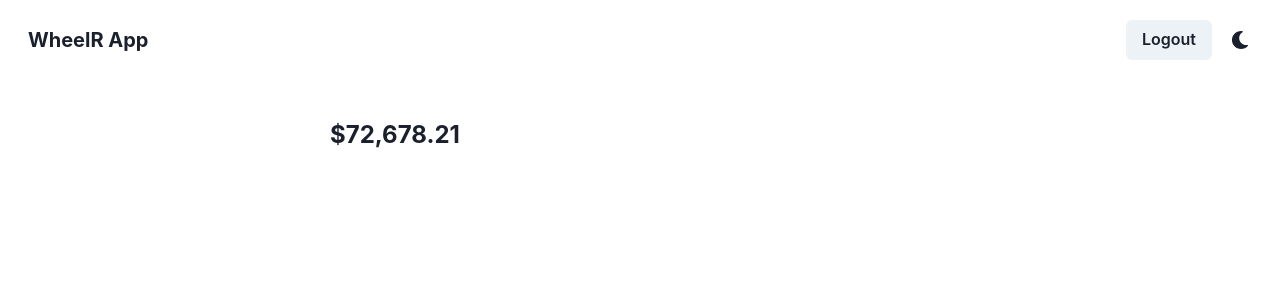
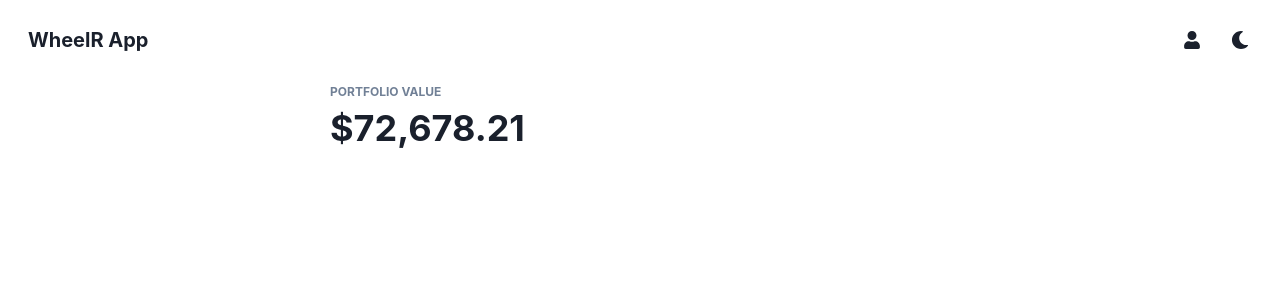
Before and after one commit to Keng-Hwee/WheelR, a React (Create React App) app in the folder client/: page / in a window 1280 px wide. Shown: the top 300 px of the page. Built offline with nearby package versions, Linux system fonts and the light colour scheme.

Commit message:
Add user option icon to navbar

```diff
--- a/client/package.json
+++ b/client/package.json
@@ -3,6 +3,7 @@
   "version": "0.1.0",
   "private": true,
   "dependencies": {
+    "@chakra-ui/icons": "^2.0.2",
     "@chakra-ui/react": "^2.1.1",
     "@emotion/react": "^11.9.0",
     "@emotion/styled": "^11.8.1",
--- a/client/src/components/Navbar/Navbar.tsx
+++ b/client/src/components/Navbar/Navbar.tsx
@@ -6,7 +6,8 @@ import {
   Heading,
   Spacer,
 } from '@chakra-ui/react'
-import { ColorModeSwitcher } from '../../ColorModeSwitcher'
+import { ColorModeSwitcher } from './ColorModeSwitcher'
+import { UserOptionMenu } from './UserOptionMenu'
 
 export const Navbar = () => {
   return (
@@ -17,7 +18,7 @@ export const Navbar = () => {
         </Box>
         <Spacer />
         <ButtonGroup>
-          <Button>Logout</Button>
+          <UserOptionMenu></UserOptionMenu>
           <ColorModeSwitcher justifySelf="flex-end" />
         </ButtonGroup>
       </Flex>
--- /dev/null
+++ b/client/src/components/Navbar/UserOptionMenu.tsx
@@ -0,0 +1,17 @@
+import { SettingsIcon } from '@chakra-ui/icons'
+import { Icon, IconButton } from '@chakra-ui/react'
+import { FaRegUser, FaUser } from 'react-icons/fa'
+
+export const UserOptionMenu = () => {
+  return (
+    <IconButton
+      size="md"
+      fontSize="lg"
+      variant="ghost"
+      color="current"
+      marginLeft="2"
+      icon={<Icon as={FaUser} />}
+      aria-label={`Settings`}
+    />
+  )
+}
--- a/client/src/components/Portfolio/PortfolioPerformanceStats/PortfolioPerformanceStats.tsx
+++ b/client/src/components/Portfolio/PortfolioPerformanceStats/PortfolioPerformanceStats.tsx
@@ -13,21 +13,13 @@ export const PortfolioPerformanceStats = () => {
 
   return (
     <div>
-      <Box
-        //borderRadius="7px"
-        //backgroundColor="gray.700"
-        w="50vw"
-        m="auto auto"
-        //border="1px"
-        //borderColor="gray.600"
-        p="3px 10px 15px 10px"
-      >
-        <Text color="whiteAlpha.700" fontWeight="light">
+      <Box w="50vw" m="auto auto" p="3px 10px 15px 10px">
+        <Text fontSize="xs" fontWeight="bold" color="gray.500">
           PORTFOLIO VALUE
         </Text>
-        <Stat textAlign="left" mt="10px">
-          <StatNumber fontWeight="bold">${portfolioValue}</StatNumber>
-        </Stat>
+        <Text fontSize="4xl" fontWeight="bold">
+          ${portfolioValue}
+        </Text>
       </Box>
     </div>
   )
```
Also changed, not shown: client/src/App.tsx (+1 -13 lines), client/src/components/Navbar/ColorModeSwitcher.tsx (renamed from client/src/ColorModeSwitcher.tsx, +8 -6 lines), 1 other file (tests, documents, lock files or other folders).
